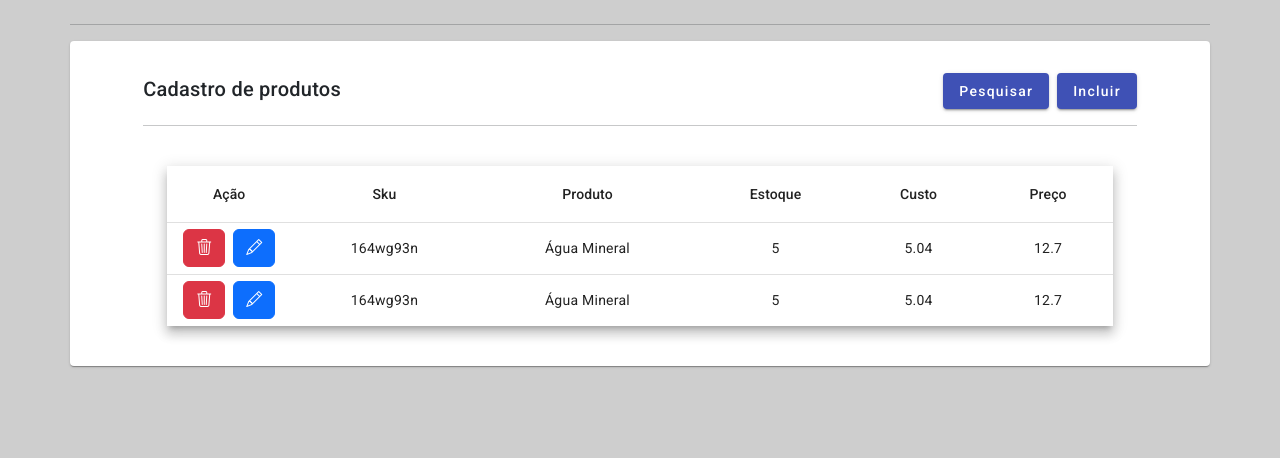
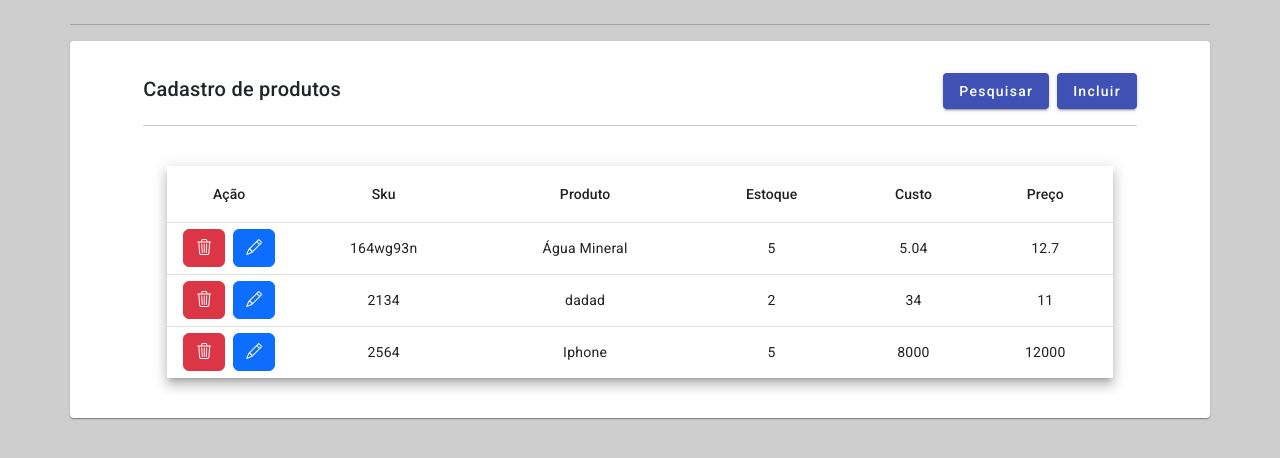
Before and after one commit to Navarriin/CadastroProdutos, an Angular app: page / in a window 1280 px wide. Shown: the top 458 px of the page. Built offline with nearby package versions, Linux system fonts and the light colour scheme; data requests are answered from the project's data file.

Commit message:
finalização do metodo POST, validaçoes do form e emitForm

```diff
--- a/db.json
+++ b/db.json
@@ -9,12 +9,20 @@
       "price": 12.7
     },
     {
-      "id": "dadas34fad",
-      "sku": "164wg93n",
-      "product": "Água Mineral",
+      "id": "qVXa8__",
+      "sku": "2134",
+      "product": "dadad",
+      "stock": 2,
+      "cost": 34,
+      "price": 11
+    },
+    {
+      "id": "7UJNYcr",
+      "sku": "2564",
+      "product": "Iphone",
       "stock": 5,
-      "cost": 5.04,
-      "price": 12.7
+      "cost": 8000,
+      "price": 12000
     }
   ]
 }
--- a/src/app/components/card/card.component.html
+++ b/src/app/components/card/card.component.html
@@ -18,7 +18,7 @@
           <hr />
         </div>
         <app-table *ngIf="!search" />
-        <app-form *ngIf="search" />
+        <app-form *ngIf="search" (toggle)="toggleSearch()" />
       </mat-card-content>
     </mat-card>
   </div>
--- a/src/app/components/form/form.component.html
+++ b/src/app/components/form/form.component.html
@@ -2,8 +2,8 @@
   <div class="row mt-4">
     <div class="col-12">
       <mat-stepper orientation="vertical" [linear]="isLinear" #stepper>
-        <mat-step [stepControl]="firstFormGroup">
-          <form [formGroup]="firstFormGroup">
+        <mat-step [stepControl]="formGroup">
+          <form [formGroup]="formGroup">
             <ng-template matStepLabel>Preencha os campos</ng-template>
             <div class="d-flex gap-2 flex-wrap">
               <mat-form-field class="col-2" appearance="outline">
@@ -18,8 +18,8 @@
             <button mat-button matStepperNext>Próximo</button>
           </form>
         </mat-step>
-        <mat-step [stepControl]="secondFormGroup">
-          <form [formGroup]="secondFormGroup">
+        <mat-step [stepControl]="formGroup">
+          <form [formGroup]="formGroup">
             <ng-template matStepLabel>Preencha os campos numéricos</ng-template>
             <div class="d-flex gap-2">
               <mat-form-field appearance="outline">
--- a/src/app/components/form/form.component.ts
+++ b/src/app/components/form/form.component.ts
@@ -1,4 +1,4 @@
-import { Component } from '@angular/core';
+import { Component, EventEmitter, Output } from '@angular/core';
 // Angular materials
 import { MatInputModule } from '@angular/material/input';
 import { MatFormFieldModule } from '@angular/material/form-field';
@@ -6,11 +6,15 @@ import { MatStepperModule } from '@angular/material/stepper';
 import { MatButtonModule } from '@angular/material/button';
 // Imports para forms
 import {
-  FormBuilder,
   Validators,
   FormsModule,
   ReactiveFormsModule,
+  FormGroup,
+  FormControl,
 } from '@angular/forms';
+import { ProductsApiService } from '../../services/products-api.service';
+import { Products } from '../../interface/Products.interface';
+import { TableComponent } from '../table/table.component';
 
 @Component({
   selector: 'app-form',
@@ -27,19 +31,32 @@ import {
   templateUrl: './form.component.html',
   styleUrl: './form.component.scss',
 })
-export class FormComponent {
-  firstFormGroup = this.formBuilder.group({
-    sku: [null, Validators.required],
-    product: [null, Validators.required],
-  });
-  secondFormGroup = this.formBuilder.group({
-    stock: [null],
-    cost: [null, Validators.required],
-    price: [null, Validators.required],
-  });
+export class FormComponent extends TableComponent {
+  @Output() toggle = new EventEmitter();
   isLinear: boolean = false;
 
-  constructor(private formBuilder: FormBuilder) {}
+  formGroup: FormGroup = new FormGroup({
+    id: new FormControl(null),
+    sku: new FormControl(null, Validators.required),
+    product: new FormControl(null, Validators.required),
+    stock: new FormControl(null),
+    cost: new FormControl(null, Validators.required),
+    price: new FormControl(null, Validators.required),
+  });
 
-  saveProduct(): void {}
+  constructor(productsApi: ProductsApiService) {
+    super(productsApi);
+  }
+
+  saveProduct(): void {
+    if (this.formGroup.valid) {
+      let products = this.formGroup.value as Products;
+
+      this.postProduct(products);
+      this.toggle.emit();
+    } else {
+      this.formGroup.markAllAsTouched();
+      this.formGroup.updateValueAndValidity();
+    }
+  }
 }
--- a/src/app/components/table/table.component.ts
+++ b/src/app/components/table/table.component.ts
@@ -37,6 +37,10 @@ export class TableComponent {
     this.productsApi.get().subscribe((data) => (this.data = data));
   }
 
+  postProduct(body: Products): void {
+    this.productsApi.post(body).subscribe(() => this.getProducts());
+  }
+
   updateProduct(body: Products): void {}
 
   deleteProduct(id: string): void {
--- a/src/app/services/products-api.service.ts
+++ b/src/app/services/products-api.service.ts
@@ -1,19 +1,23 @@
 import { HttpClient } from '@angular/common/http';
 import { Injectable } from '@angular/core';
-import { Observable } from 'rxjs';
+import { Observable, take } from 'rxjs';
 import { Products } from '../interface/Products.interface';
 
 @Injectable({
   providedIn: 'root',
 })
 export class ProductsApiService {
-  private url: string = 'http://localhost:3000/Products';
+  readonly url: string = 'http://localhost:3000/Products';
   constructor(private http: HttpClient) {}
 
   get(): Observable<Products[]> {
     return this.http.get<Products[]>(this.url);
   }
 
+  post(body: Products): Observable<Products> {
+    return this.http.post<Products>(this.url, body);
+  }
+
   delete(id: string): Observable<void> {
     return this.http.delete<void>(`${this.url}/${id}`);
   }
```
